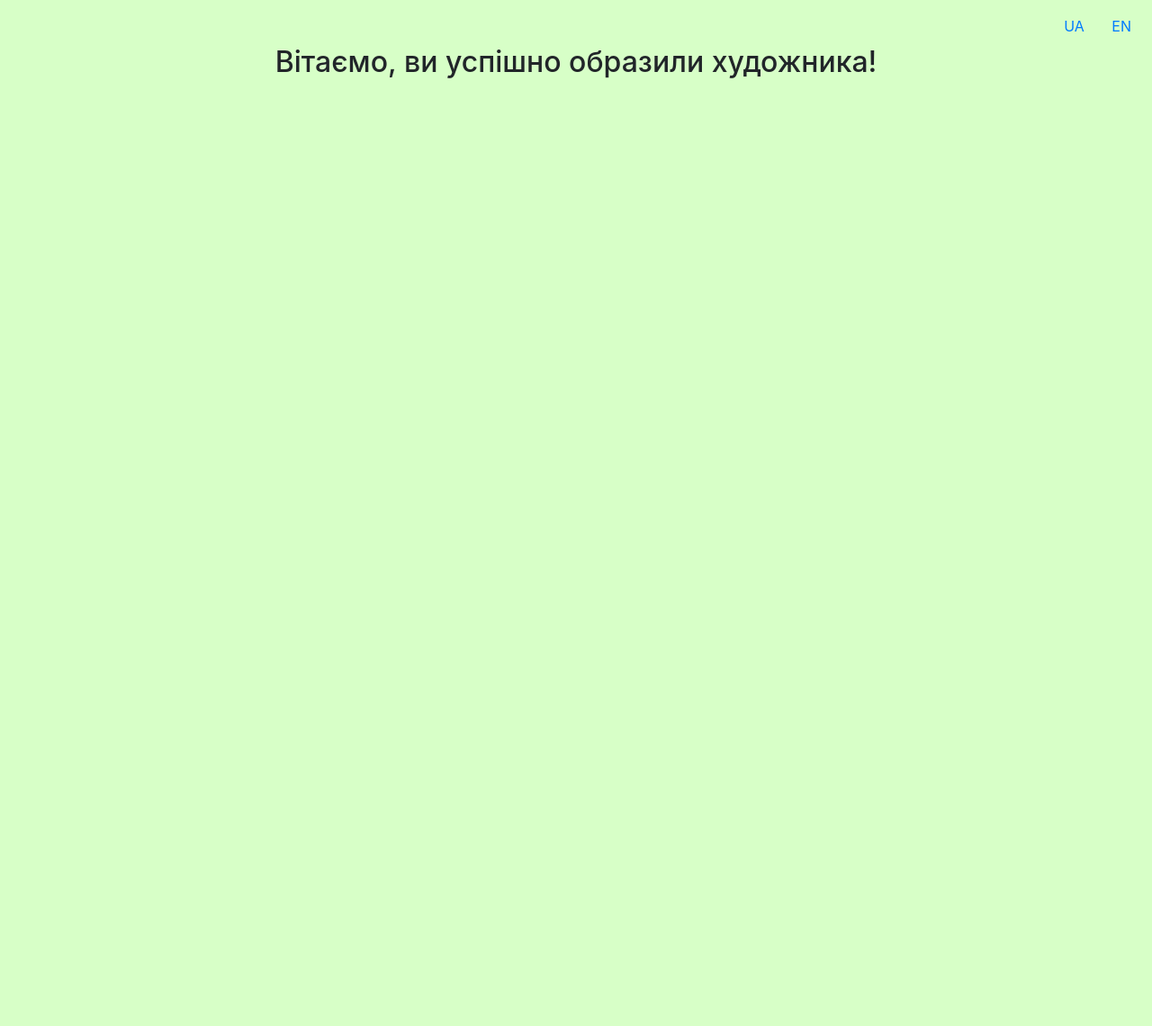
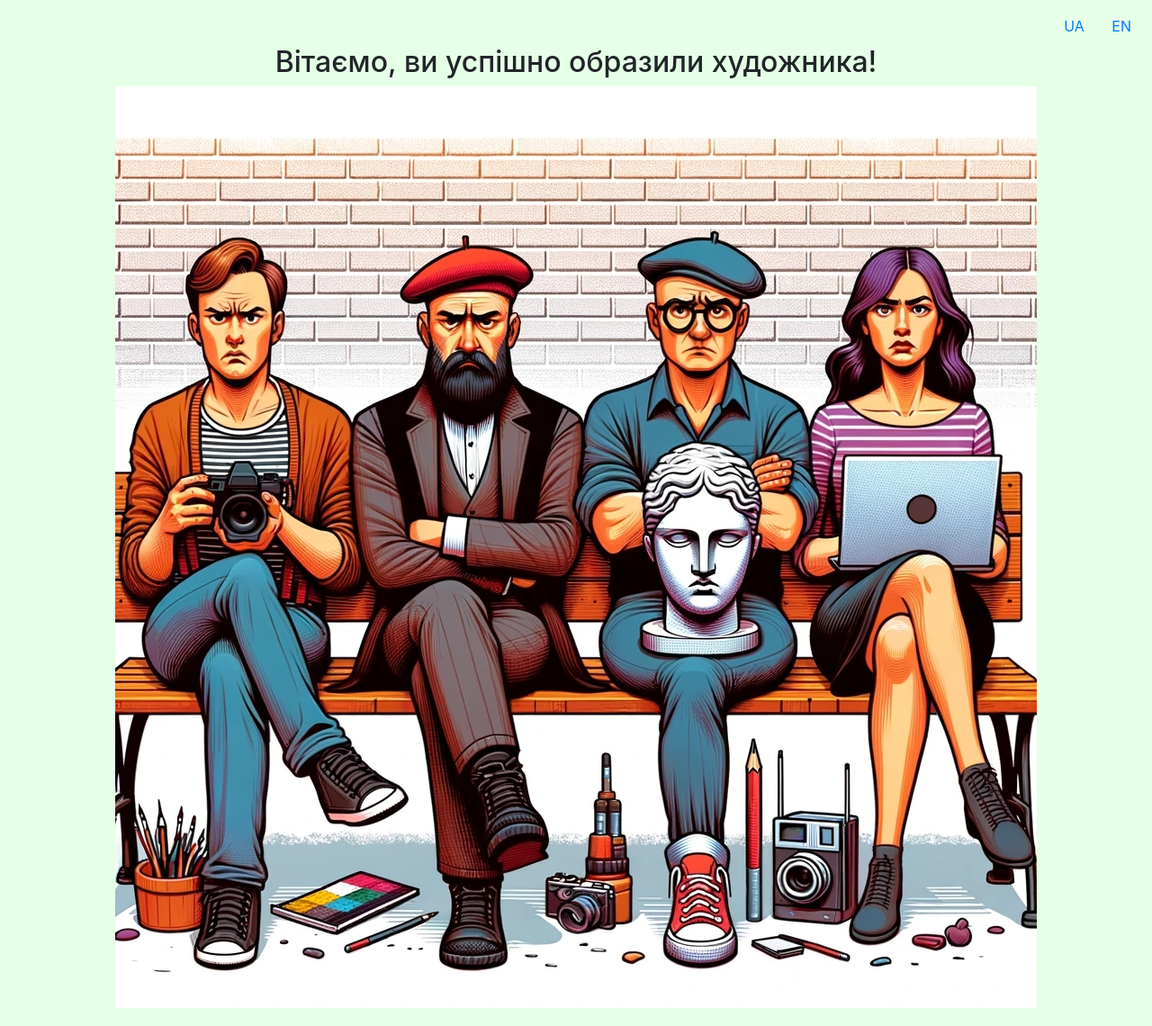
Before and after one commit to s-imara/offend_the_artist, a Flask app: page /offend in a window 1280 px wide. Shown: the whole page at 90% size. Before the commit the page ends 87 px from the top, so only its background shows below. Run offline with Flask 3, Linux system fonts and the light colour scheme; some libraries are stand-ins or nearby versions.

Commit message:
second working version with images

```diff
--- a/app.py
+++ b/app.py
@@ -1,10 +1,11 @@
 from flask import Flask, render_template, request, g, session
 from flask_babel import Babel, gettext as _, refresh
 
-app = Flask(__name__, template_folder='src/templates')
+app = Flask(__name__, template_folder='src/templates', static_folder='src/static')
 app.config['BABEL_TRANSLATION_DIRECTORIES'] = 'src/translations'
 app.config['BABEL_DEFAULT_LOCALE'] = 'uk'
 app.config['SECRET_KEY'] = 'dlfkhsdkfghskdjf387589354oiftgrkdfhgfiew'
+
 
 def get_locale():
     return g.get('locale', app.config['BABEL_DEFAULT_LOCALE'])
@@ -26,7 +27,6 @@ def before_request():
     refresh()
 
 
-
 @app.route('/')
 def index():
     return render_template('index.html')
--- a/src/templates/base.html
+++ b/src/templates/base.html
@@ -5,7 +5,7 @@
     <meta name="viewport" content="width=device-width, initial-scale=1.0">
     <link href="https://stackpath.bootstrapcdn.com/bootstrap/4.3.1/css/bootstrap.min.css" rel="stylesheet">
     <style>
-        body { background-color: #d7ffc7; }
+        body { background-color: #e6ffe7; }
         .container { text-align: center; margin-top: 50px; }
         .language-switcher {
             position: absolute;
--- a/src/templates/successful_offended.html
+++ b/src/templates/successful_offended.html
@@ -3,5 +3,6 @@
 {% block content %}
 <div class="container">
     <h2>{{ _('Вітаємо, ви успішно образили художника!') }}</h2>
+    <img src="{{url_for('static', filename='img/artists.jpg')}}" align="middle" style="margin-bottom: 20px"/>
 </div>
 {% endblock %}
```
Also changed, not shown: src/static/img/artists.jpg (added), src/static/img/offend_service.jpg (added), 1 other file.
